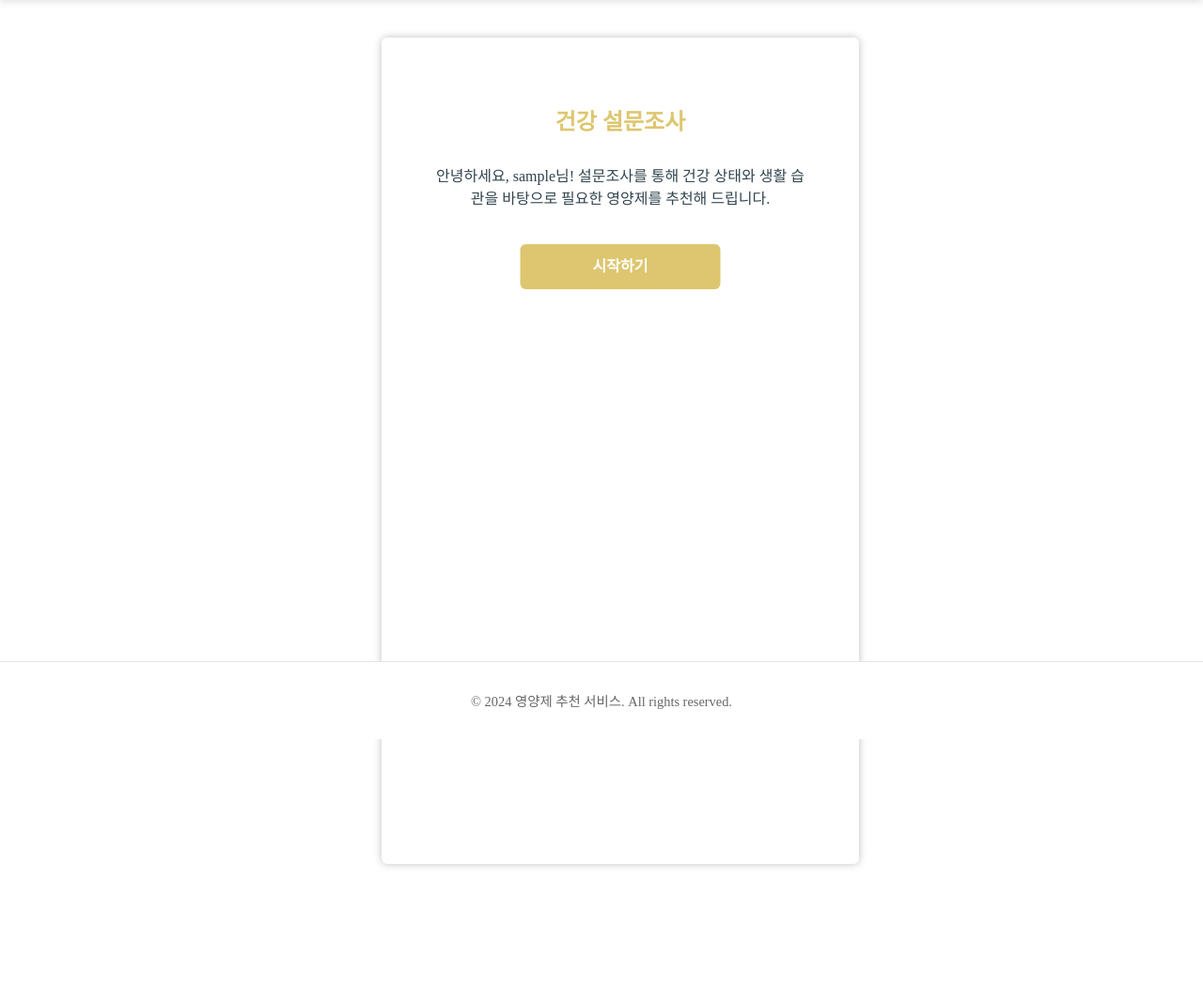
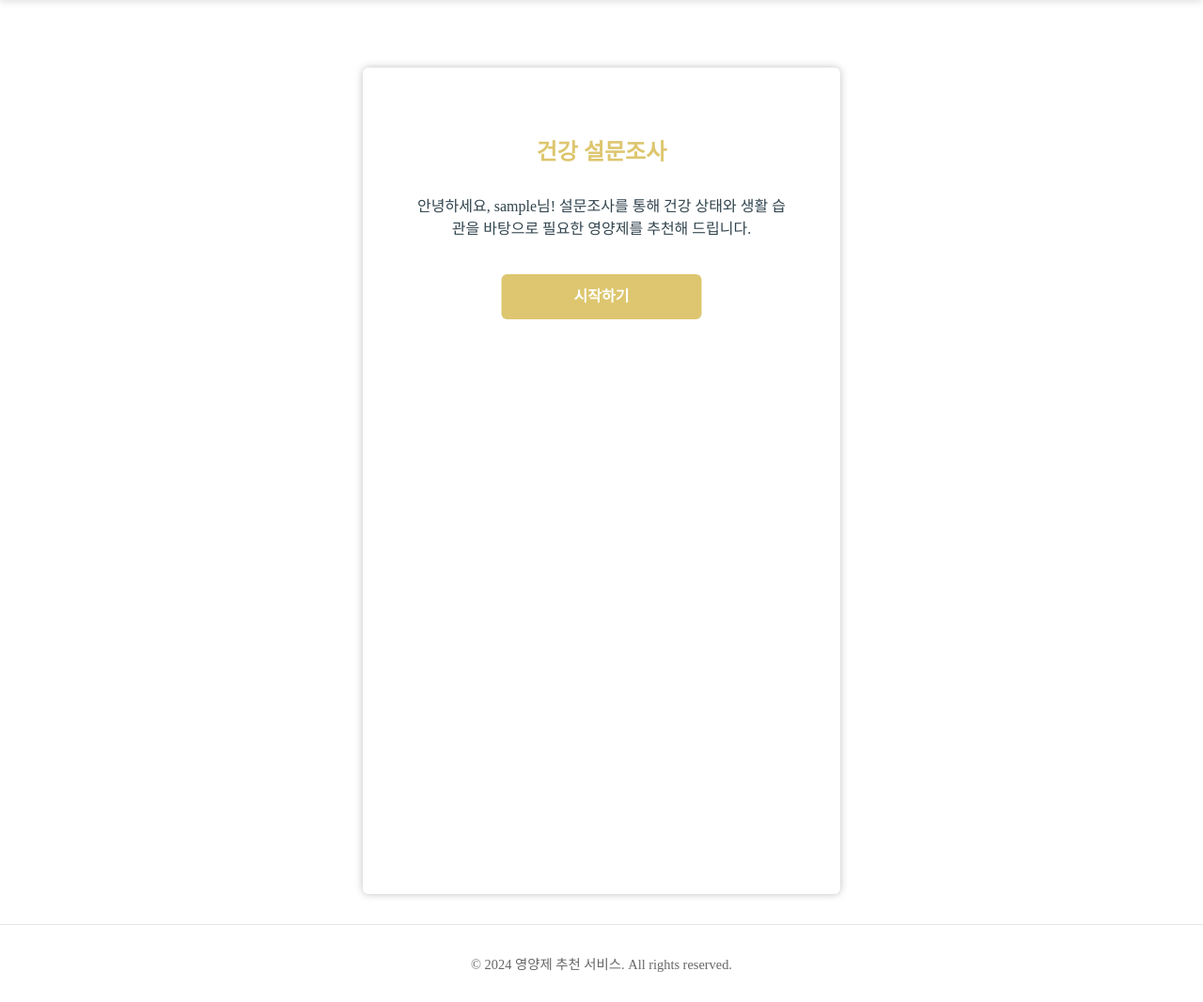
Before and after one commit to SKNETWORKS-FAMILY-AICAMP/SKN10-FINAL-2Team, a Django app: page /mypage/survey/ in a window 1280 px wide. Shown: the part 80-1147 px from the top of the page at 94% size. Before the commit the page ends 1004 px from the top, so only its background shows below. Run offline with Django 5.2, Linux system fonts and the light colour scheme; the visitor is signed in with stand-in values (Sample User, id 1); parts of the project's set-up code (start-up, migrations or seed data) failed here and were passed over; some web fonts are replaced.

Commit message:
다시 마이페이지 수정

```diff
--- a/django-server/static/css/Mypage/header.css
+++ b/django-server/static/css/Mypage/header.css
@@ -190,8 +190,6 @@ footer {
     color: #666;
     font-size: 0.9rem;
     border-top: 1px solid #E6E6E6;
-    position: relative;
-    z-index: 1;
 }
 
 /* Responsive design */
--- a/django-server/static/css/Mypage/survey.css
+++ b/django-server/static/css/Mypage/survey.css
@@ -1,16 +1,13 @@
 /* Survey specific styles */
 .survey-container {
-    position: absolute !important;
+    position: relative !important;
     width: 468px !important;
-    height: 840px !important;
-    left: calc(50% - 468px/2) !important;
-    top: 40px !important;
+    min-height: 840px !important;
+    margin: 40px auto 0 auto !important;
     background: #FFFFFF !important;
     box-shadow: 0px 0px 8px rgba(0, 0, 0, 0.25) !important;
     border-radius: 6px !important;
     padding: 20px !important;
-    margin: 0 auto;
-
 }
 
 .initial-survey-page {
@@ -92,14 +89,13 @@
 }
 
 .question-group {
-    margin-bottom: 30px !important;
-    padding: 0 20px !important;
-    display: none !important;
     position: absolute !important;
     top: 0 !important;
     left: 0 !important;
     width: 100% !important;
     height: 100% !important;
+    margin-bottom: 30px !important;
+    padding: 0 20px !important;
     box-sizing: border-box !important;
     background: #FFFFFF !important;
     z-index: 1 !important;
--- a/django-server/templates/Mypage/survey_result.html
+++ b/django-server/templates/Mypage/survey_result.html
@@ -6,11 +6,9 @@
 <link rel="stylesheet" type="text/css" href="{% static 'css/Mypage/survey_result.css' %}">
 <style>
 .survey-result-container {
-    position: absolute;
     width: 468px;
-    height: 840px;
-    left: calc(50% - 468px/2);
-    top: 40px;
+    min-height: 840px;
+    margin: 40px auto 0 auto;
     background: #FFFFFF;
     box-shadow: 0px 0px 8px rgba(0, 0, 0, 0.25);
     border-radius: 6px;
```
